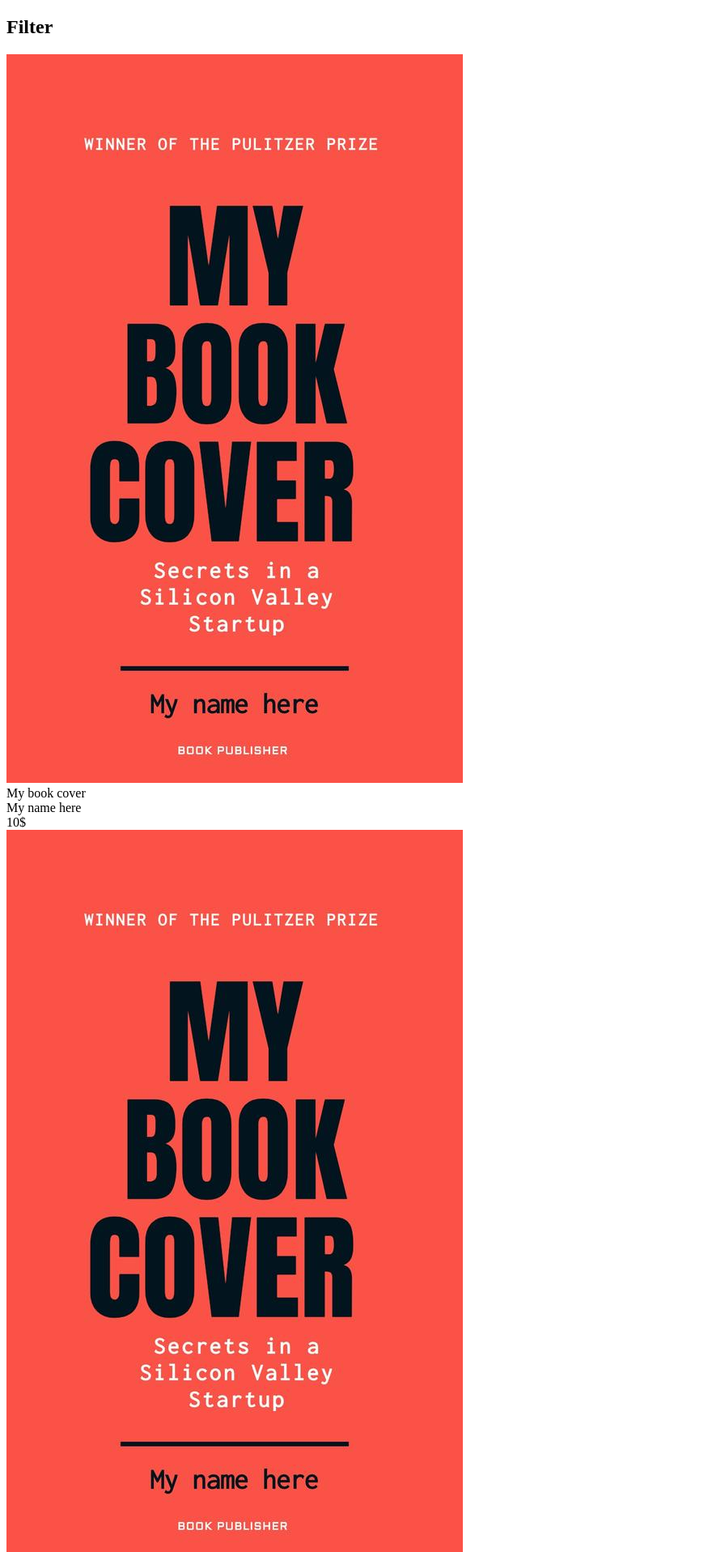
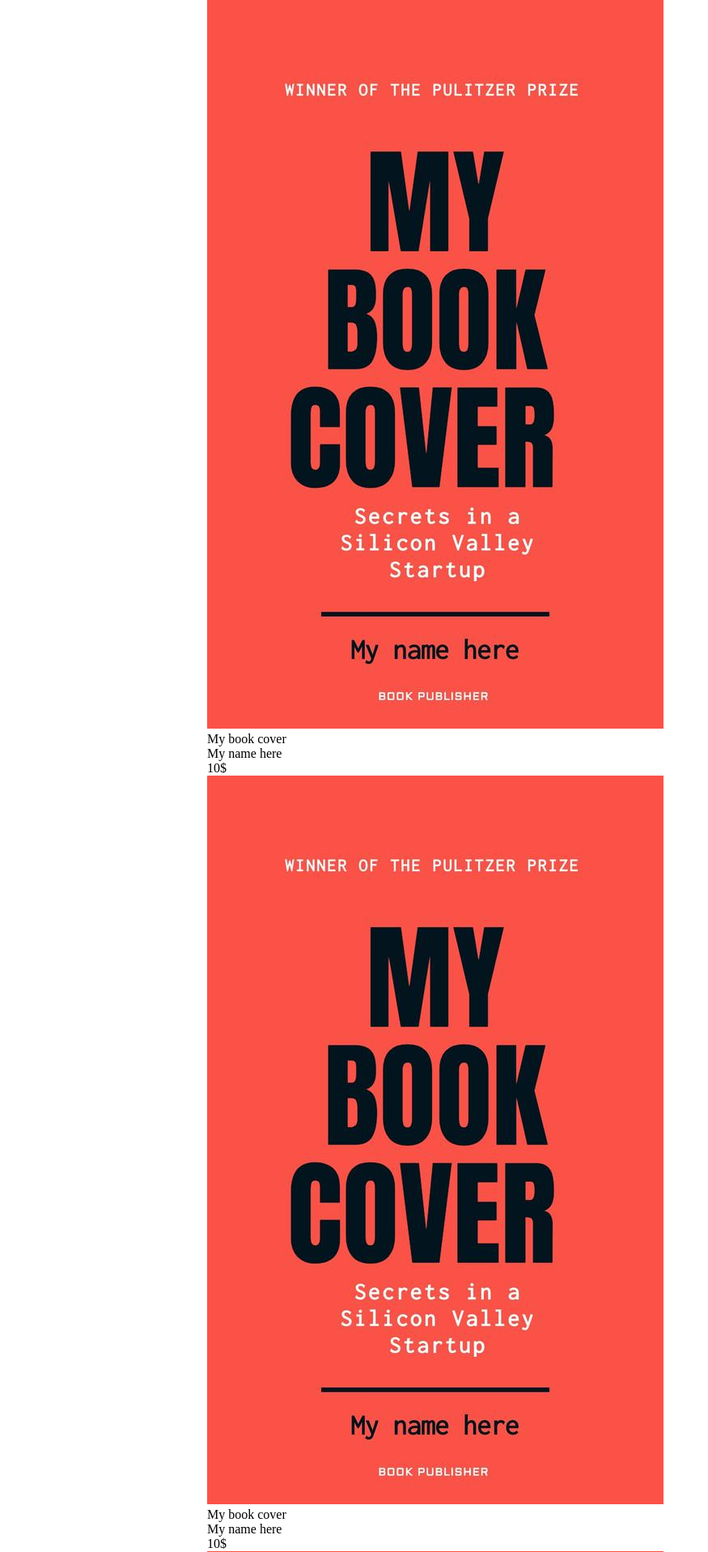
Before and after one commit to aminesaissihassani/Homer-brief-4, a PHP site: page /gallery.html in a window 1280 px wide. Shown: the top 1917 px of the page at 81% size, without its empty margins (0-875 px from the left). Run offline with PHP 8.4, Linux system fonts and the light colour scheme.

Commit message:
create my own scss file to work with

```diff
--- a/gallery.html
+++ b/gallery.html
@@ -5,6 +5,7 @@
         <meta http-equiv="X-UA-Compatible" content="IE=edge">
         <meta name="viewport" content="width=device-width, initial-scale=1.0">
         <title>Gallery</title>
+        <link rel="stylesheet" href="styles/styles.css">
     </head>
     <body>
         <header></header>
--- /dev/null
+++ b/styles/_gallery.scss
@@ -0,0 +1,11 @@
+
+.boder {
+    @include flexCenter();
+    .filter {
+        width: 20%;
+        align-items: flex-start;
+    }
+    main {
+        width: 80%;
+    }
+}
--- a/styles/styles.css
+++ b/styles/styles.css
@@ -117,6 +117,9 @@
 
 .boder .filter {
   width: 20%;
+  -webkit-box-align: start;
+      -ms-flex-align: start;
+          align-items: flex-start;
 }
 
 .boder main {
--- a/styles/styles.scss
+++ b/styles/styles.scss
@@ -83,15 +83,7 @@
 /* Home End */
 
 /* Gallery Start */
-.boder {
-    @include flexCenter();
-    .filter {
-        width: 20%;
-    }
-    main {
-        width: 80%;
-    }
-}
+@import "./gallery";
 /* Gallery End */
 
 /* CRUD Start */
```
Also changed, not shown: 1 other file.
